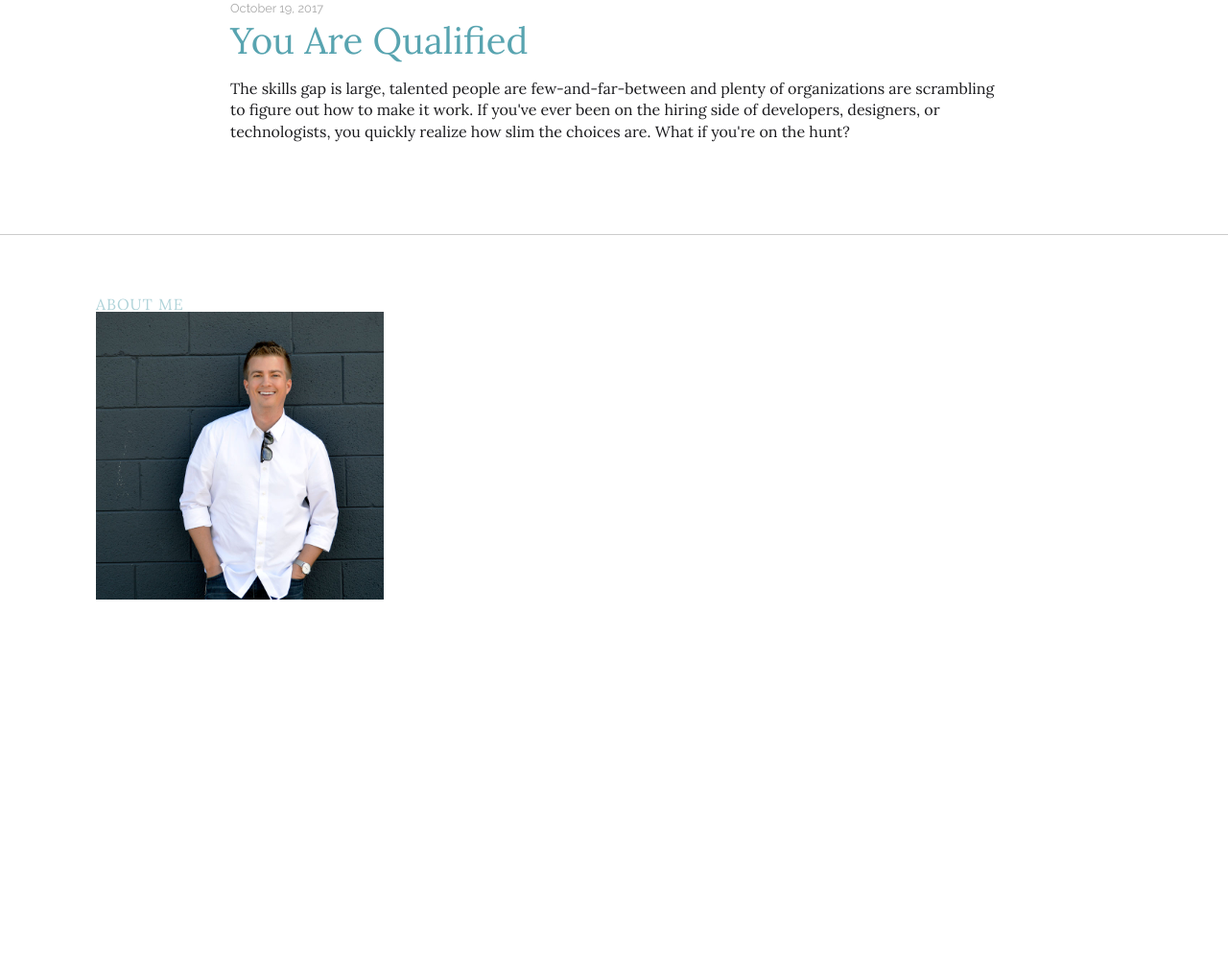
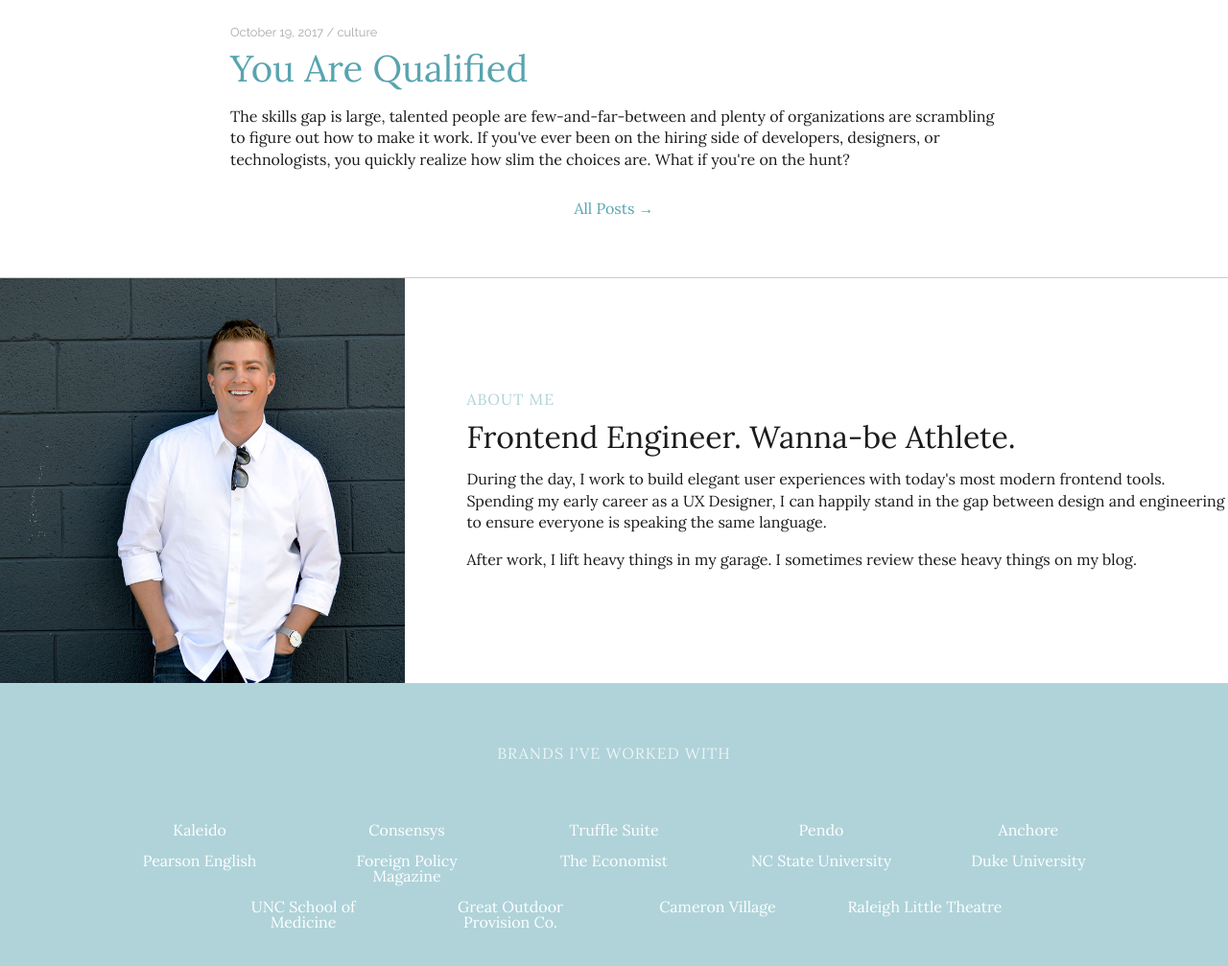
Before and after one commit to joshmobley/joshmobley, a Gatsby site: page / in a window 1280 px wide. Shown: the part 573-1580 px from the top of the page at 96% size. Before the commit the page ends 1264 px from the top, so only its background shows below. Built offline with nearby package versions, Linux system fonts and the light colour scheme; Gatsby itself is replaced by a stand-in of ours.

Commit message:
adding about section, contact form

```diff
--- a/src/components/BlogEntry.js
+++ b/src/components/BlogEntry.js
@@ -6,7 +6,7 @@ import './BlogEntry.scss'
 const BlogEntry = ({ post }) => (
     <div className="blog-entry">
         <div className="blog-entry__content">
-            <p className="blog-entry__date">{ post.meta.date }</p>
+            <p className="blog-entry__date">{ post.meta.date } / { post.meta.categories }</p>
             <Link to={`writing/${post.meta.slug}.html`}>
                 <h2 className="blog-entry__title">{ post.meta.title }</h2>
             </Link>
--- a/src/components/Layout.scss
+++ b/src/components/Layout.scss
@@ -57,3 +57,10 @@ a {
     color: #58a4b0;
     text-decoration: none;
 }
+p {
+	line-height: 1.4rem;
+
+	+ p {
+		margin-top: 1rem;
+	}
+}
--- a/src/components/Section.js
+++ b/src/components/Section.js
@@ -1,8 +1,8 @@
 import React from 'react'
 import './Section.scss'
 
-const Section = ({ children }) => (
-    <section className="section">
+const Section = ({ children, className}) => (
+    <section className={`section ${className}`}>
         { children }
     </section>
 )
--- a/src/components/Section.scss
+++ b/src/components/Section.scss
@@ -4,4 +4,16 @@
     + .section {
         border-top: 1px solid #ccc;
     }
+
+    &--green {
+        background: lighten(#58a4b0, 25%);
+        color: #fff;
+
+        h3 { color: rgba(255, 255, 255, .75); }
+    }
+
+    &--no-padding {
+        padding: 0;
+    }
+
 }
--- a/src/pages/index.js
+++ b/src/pages/index.js
@@ -13,13 +13,43 @@ const HomePage = ({ data }) => (
           <BlogEntry post={ post } />
           ))
         }
+        <div class="text--center">
+          <Link to="/blog">All Posts &rarr;</Link>
+        </div>
       </Wrapper>
     </Section>
 
-    <Section className="about">
+    <Section className="about section--no-padding">
+        <div className="about__wrapper">
+          <img className="about__image" src="me.jpg" />
+          <div class="about__content">
+            <h3>About Me</h3>
+            <h4>Frontend Engineer. Wanna-be Athlete.</h4>
+            <p>During the day, I work to build elegant user experiences with today's most modern frontend tools. Spending my early career as a UX Designer, I can happily stand in the gap between design and engineering to ensure everyone is speaking the same language.</p>
+            <p>After work, I lift heavy things in my garage. I sometimes review these heavy things on my blog.</p>
+          </div>
+        </div>
+    </Section>
+
+    <Section className="brands section--green">
       <Wrapper>
-        <h3>About Me</h3>
-        <img className="about__image" src="me.jpg" />
+        <h3 className="text--center">Brands I've Worked With</h3>
+        <ul>
+          <li>Kaleido</li>
+          <li>Consensys</li>
+          <li>Truffle Suite</li>
+          <li>Pendo</li>
+          <li>Anchore</li>
+          <li>Pearson English</li>
+          <li>Foreign Policy Magazine</li>
+          <li>The Economist</li>
+          <li>NC State University</li>
+          <li>Duke University</li>
+          <li>UNC School of Medicine</li>
+          <li>Great Outdoor Provision Co.</li>
+          <li>Cameron Village</li>
+          <li>Raleigh Little Theatre</li>
+        </ul>
       </Wrapper>
     </Section>
 
@@ -42,6 +72,7 @@ export const pageQuery = graphql`
           title
           excerpt
           slug
+          categories
           date(formatString: "MMMM D, YYYY")
         }
       }
--- a/src/pages/index.scss
+++ b/src/pages/index.scss
@@ -1,7 +1,45 @@
 .about {
 
     &__image {
-        max-width: 300px;
+        margin-right: 4rem;
+        max-width: 600px;
+        width: 33%;
+    }
+
+    &__wrapper {
+        align-items: center;
+        display: flex;
+        margin: 0 auto;
+    }
+
+    &__content {
+        max-width: 800px;
+    }
+
+    h3 {
+        margin-bottom: 1rem;
+    }
+
+    h4 {
+        font-size: 2rem;
+        margin-bottom: 1rem;
+    }
+}
+
+.brands {
+
+    ul {
+        display: flex;
+        flex-wrap: wrap;
+        justify-content: center;
+        margin-top: 4rem;
+    }
+
+    ul li {
+        margin-bottom: 1rem;
+        text-align: center;
+        width: calc(16%);
+        padding: 0 2%;
     }
 }
 
```
Also changed, not shown: src/pages/blog.js (added, +44 -0 lines), src/pages/contact.js (added, +27 -0 lines), src/pages/contact.scss (added, +33 -0 lines).
